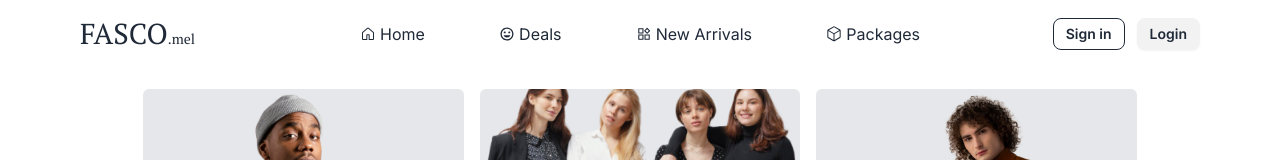
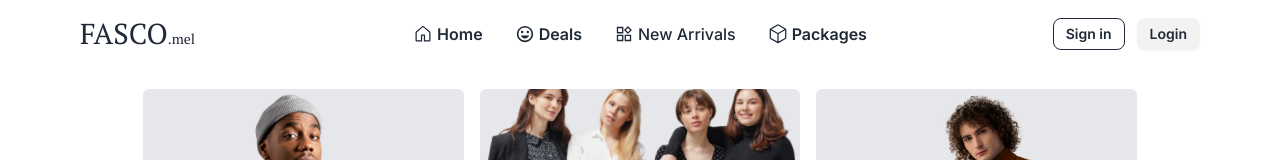
Before and after one commit to Mel-Turham/FascoUi, a React (Vite) app: page / in a window 1280 px wide. Shown: the top 160 px of the page. Built offline with nearby package versions, Linux system fonts and the light colour scheme.

Commit message:
Remove white space for li elements

```diff
--- a/src/components/Navbar.tsx
+++ b/src/components/Navbar.tsx
@@ -33,21 +33,21 @@ const Navbar = () => {
 				Fasco<span className='text-sm leading-tight lowercase'>.mel</span>
 			</h2>
 			<nav className='flex items-center w-2/4'>
-				<ul className=' flex items-center justify-between w-full gap-5 '>
-					<li className='cursor-pointer flex items-center gap-1  transition-all hover:-translate-y-1  duration-300 ease-in-out'>
-						<GoHome />
+				<ul className=' flex items-center justify-center gap-8 w-full'>
+					<li className='cursor-pointer flex items-center gap-1  transition-all hover:-translate-y-1  duration-300 ease-in-out font-semibold'>
+						<GoHome className='w-5 h-5' />
 						Home
 					</li>
-					<li className='cursor-pointer  flex items-center gap-1   hover:-translate-y-1 duration-300 ease-in-out '>
-						<IoMdHappy />
+					<li className='cursor-pointer  flex items-center gap-1   hover:-translate-y-1 duration-300 ease-in-out font-semibold '>
+						<IoMdHappy  className='w-5 h-5'/>
 						Deals
 					</li>
-					<li className='cursor-pointer flex items-center gap-1   hover:-translate-y-1 duration-300 ease-in-out '>
-						<AiOutlineProduct />
+					<li className='cursor-pointer flex items-center gap-1   hover:-translate-y-1 duration-300 ease-in-out font-medium '>
+						<AiOutlineProduct  className='w-5 h-5'/>
 						New Arrivals
 					</li>
-					<li className='cursor-pointer flex items-center gap-1 hover:-translate-y-1 duration-300 ease-in-out '>
-						<GoPackage />
+					<li className='cursor-pointer flex items-center gap-1 hover:-translate-y-1 duration-300 ease-in-out font-semibold '>
+						<GoPackage  className='w-5 h-5'/>
 						Packages
 					</li>
 				</ul>
@@ -55,7 +55,7 @@ const Navbar = () => {
 			<div className='flex items-center justify-end gap-3 w-1/4'>
 				<button
 					onClick={() => setView('signIn')}
-					aria-label='sign in button '
+					aria-label='signInButton '
 					title='signIn'
 					className='cursor-pointer btn btn-outline btn-sm  py-1'
 				>
```
